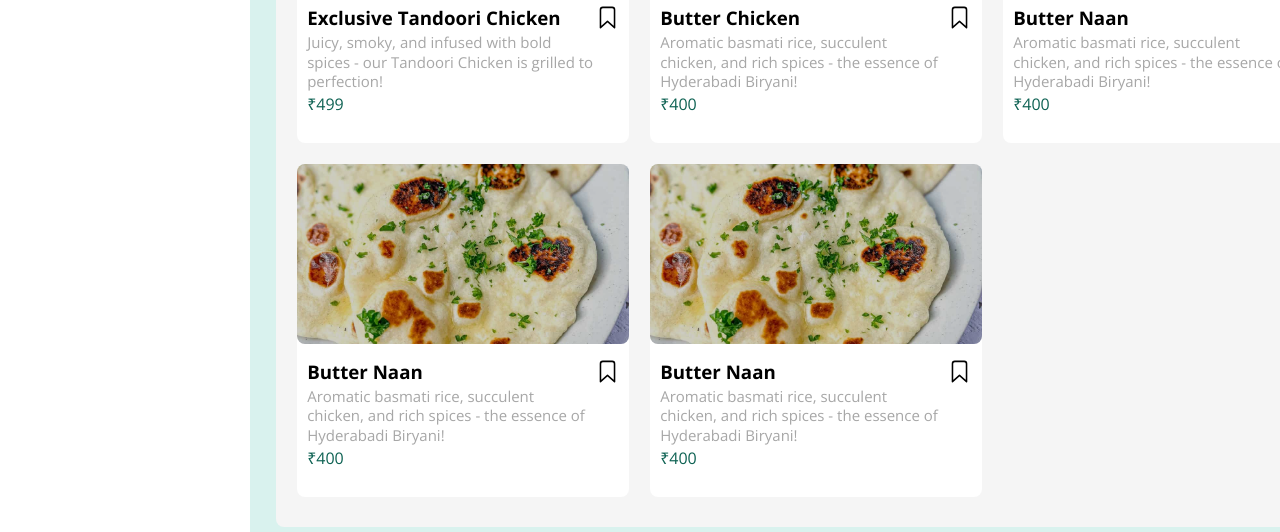
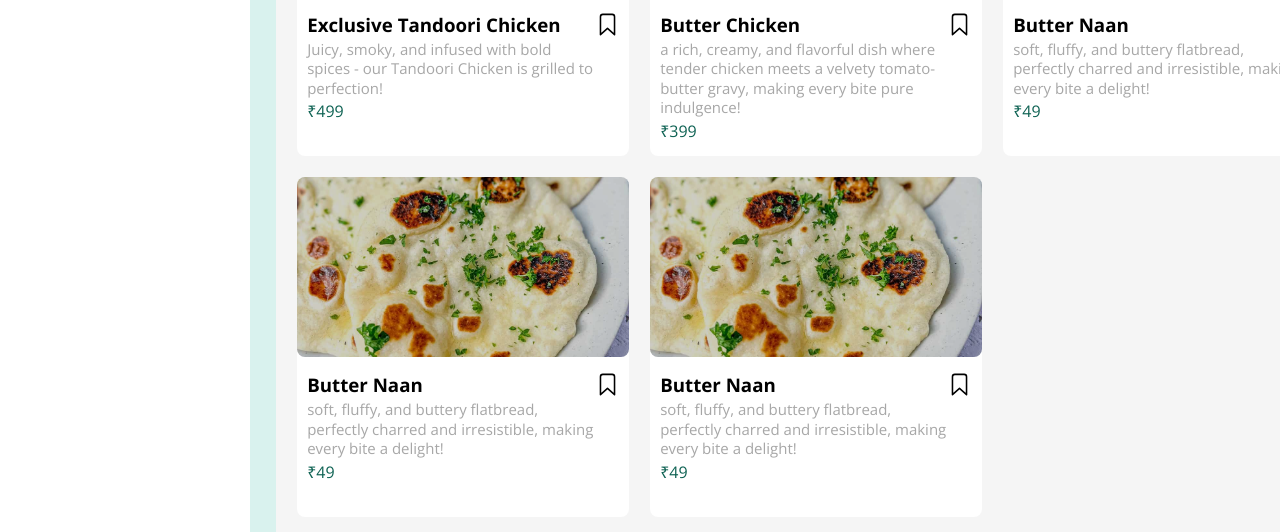
Before and after one commit to reinforceai31/FoodHub, a plain HTML site: page index.html in a window 1280 px wide. Shown: the part 1069-1601 px from the top of the page. Drawn offline with nearby package versions, Linux system fonts and the light colour scheme.

Commit message:
Update index.html

```diff
--- a/index.html
+++ b/index.html
@@ -214,9 +214,9 @@
                         <div class="detail-desc">
                             <div class="detail-name">
                                 <h3>Butter Chicken</h3>
-                                <p class="detail-sub">Aromatic basmati rice, succulent chicken, and rich spices -
-                                     the essence of Hyderabadi Biryani!</p>
-                                <p class="price">&#8377;400</p>
+                                <p class="detail-sub"> a rich, creamy, and flavorful dish where tender chicken meets a velvety tomato-butter gravy,
+                                    making every bite pure indulgence!</p>
+                                <p class="price">&#8377;399</p>
                             </div>
                             <div>
                                 <ion-icon class ="detail-fav" name = "bookmark-outline"></ion-icon>
@@ -228,9 +228,9 @@
                         <div class="detail-desc">
                             <div class="detail-name">
                                 <h3>Butter Naan</h3>
-                                <p class="detail-sub">Aromatic basmati rice, succulent chicken, and rich spices -
-                                     the essence of Hyderabadi Biryani!</p>
-                                <p class="price">&#8377;400</p>
+                                <p class="detail-sub">soft, fluffy, and buttery flatbread, perfectly charred and irresistible,
+                                    making every bite a delight!</p>
+                                <p class="price">&#8377;49</p>
                             </div>
                             <div>
                                 <ion-icon class ="detail-fav" name = "bookmark-outline"></ion-icon>
@@ -242,9 +242,9 @@
                         <div class="detail-desc">
                             <div class="detail-name">
                                 <h3>Butter Naan</h3>
-                                <p class="detail-sub">Aromatic basmati rice, succulent chicken, and rich spices -
-                                     the essence of Hyderabadi Biryani!</p>
-                                <p class="price">&#8377;400</p>
+                                <p class="detail-sub">soft, fluffy, and buttery flatbread, perfectly charred and irresistible,
+                                    making every bite a delight!</p>
+                                <p class="price">&#8377;49</p>
                             </div>
                             <div>
                                 <ion-icon class ="detail-fav" name = "bookmark-outline"></ion-icon>
@@ -256,9 +256,9 @@
                         <div class="detail-desc">
                             <div class="detail-name">
                                 <h3>Butter Naan</h3>
-                                <p class="detail-sub">Aromatic basmati rice, succulent chicken, and rich spices -
-                                     the essence of Hyderabadi Biryani!</p>
-                                <p class="price">&#8377;400</p>
+                                <p class="detail-sub">soft, fluffy, and buttery flatbread, perfectly charred and irresistible,
+                                    making every bite a delight!</p>
+                                <p class="price">&#8377;49</p>
                             </div>
                             <div>
                                 <ion-icon class ="detail-fav" name = "bookmark-outline"></ion-icon>
```
